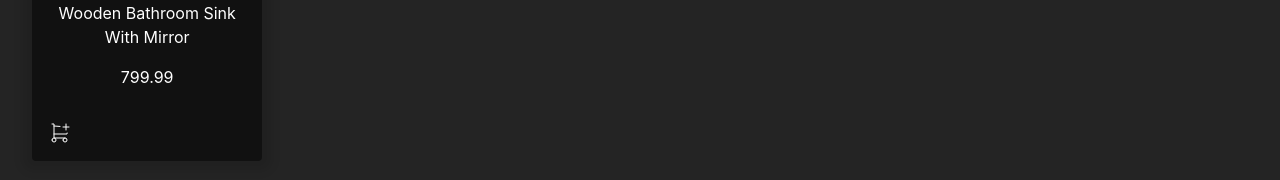
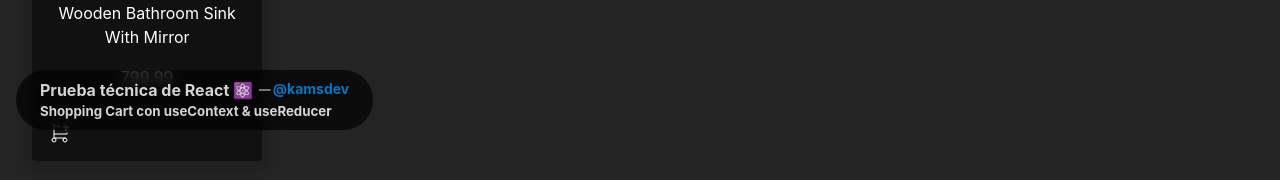
Before and after one commit to kamser/06-best-store, a React (Vite) app: page / in a window 1280 px wide. Shown: the part 654-834 px from the top of the page. Built offline with nearby package versions, Linux system fonts and the light colour scheme.

Commit message:
Added a basic footer to the app

```diff
--- a/src/App.jsx
+++ b/src/App.jsx
@@ -1,9 +1,12 @@
 import { useState } from 'react'
 
+import { useFilters } from './hooks/useFilters.jsx'
+
 import {products as initialProducts} from './mock/products.json'
+
 import { Products } from './components/Products.jsx'
 import { Header } from './components/Header.jsx'
-import { useFilters } from './hooks/useFilters.jsx'
+import { Footer } from './components/Footer.jsx'
 
 function App() {
 
@@ -16,6 +19,7 @@ function App() {
     <>
       <Header changeFilters={setFilters}/>
       <Products products={filteredProducts}></Products>
+      <Footer />
     </>
   )
 }
--- /dev/null
+++ b/src/components/Footer.jsx
@@ -0,0 +1,10 @@
+import './footer.css'
+
+export function Footer(){
+    return (
+        <footer className='footer'>
+            <h4>Prueba técnica de React ⚛️ － <span>@kamsdev</span></h4>
+            <h5>Shopping Cart con useContext & useReducer</h5>
+        </footer>
+    )
+}
--- /dev/null
+++ b/src/components/footer.css
@@ -0,0 +1,22 @@
+.footer {
+  position: fixed;
+  left: 16px;
+  bottom: 16px;
+  text-align: left;
+  background: rgba(0, 0, 0, .7);
+  padding: 8px 24px;
+  border-radius: 32px;
+  opacity: .95;
+  backdrop-filter: blur(8px);
+}
+
+.footer span {
+  font-size: 14px;
+  color: #09f;
+  opacity: .8;
+}
+
+.footer h4, .footer h5 {
+  margin: 0;
+  display: flex;
+}
```
